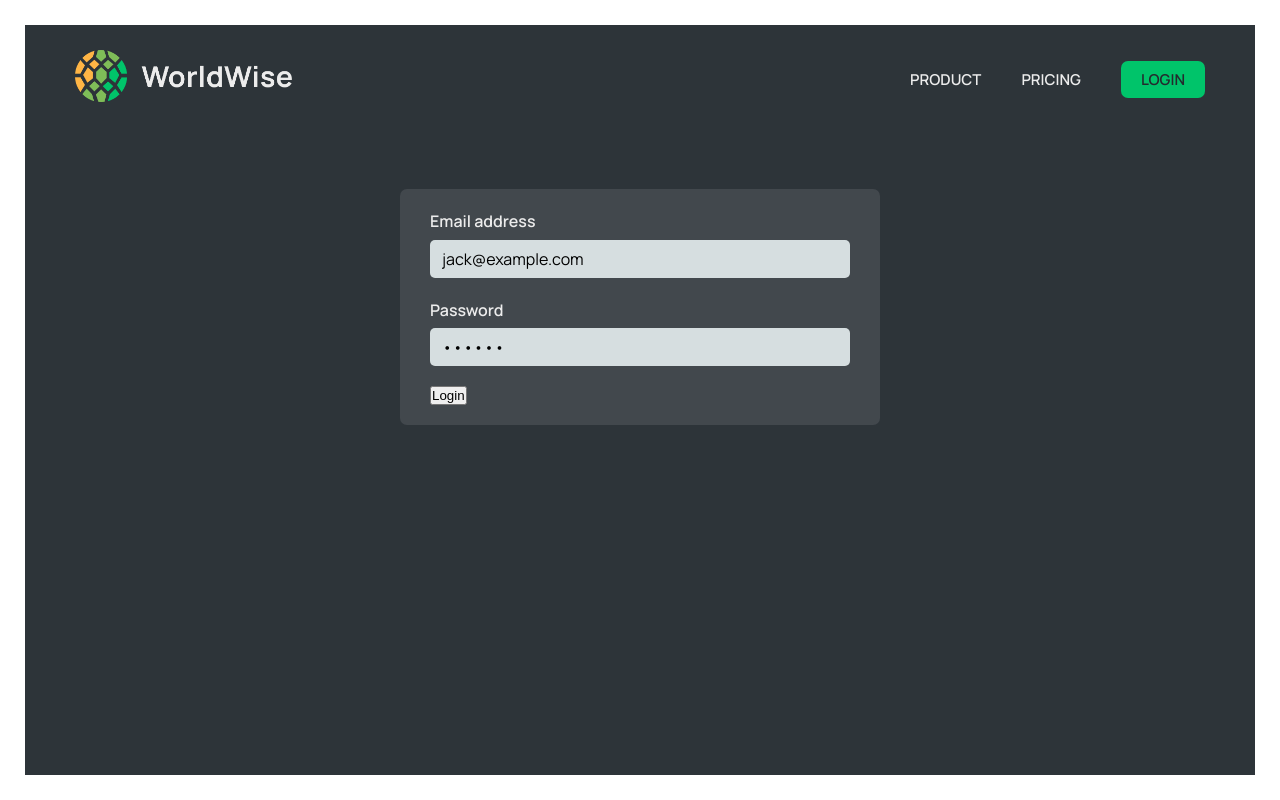
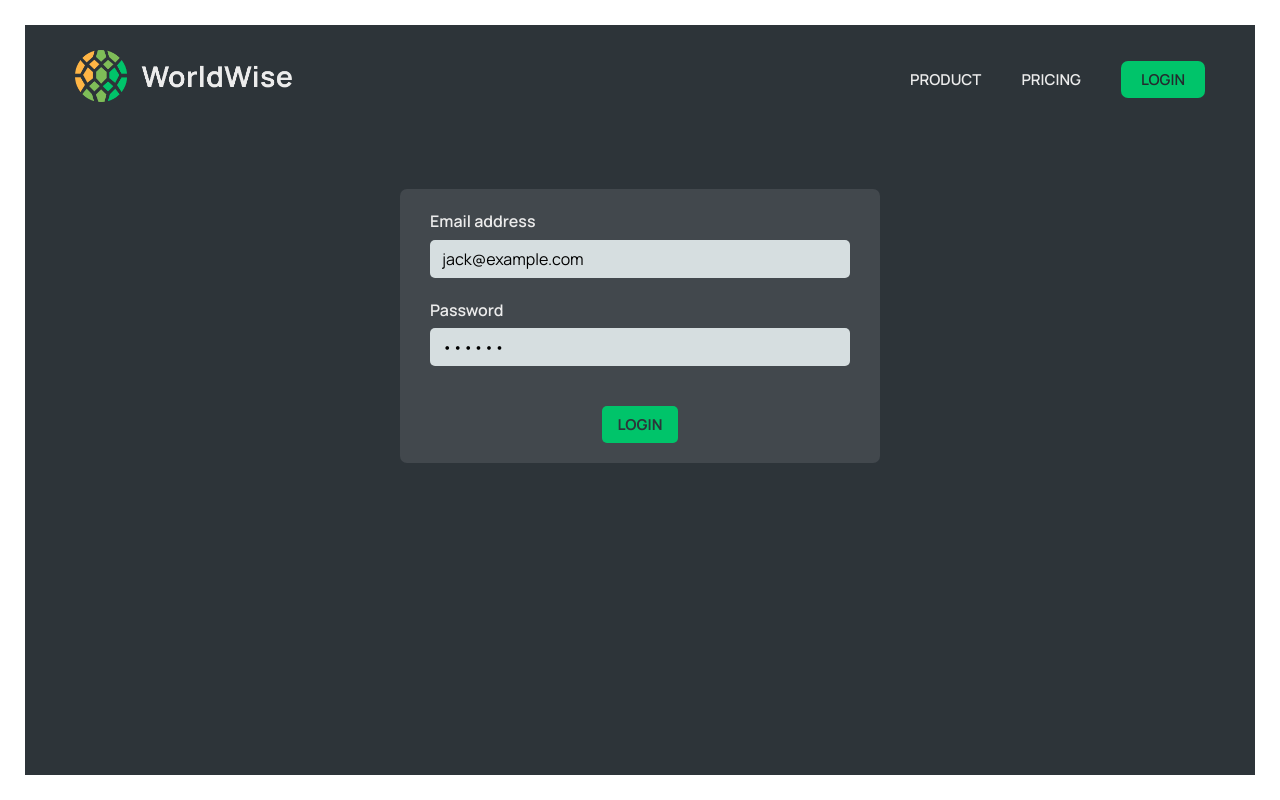
Before and after one commit to nishred/WorldWise, a React (Vite) app: page /login in a window 1280 px wide. Built offline with nearby package versions, Linux system fonts and the light colour scheme; data requests are answered from the project's data file.

Commit message:
Inplemented auth

```diff
--- a/src/App.jsx
+++ b/src/App.jsx
@@ -16,6 +16,7 @@ import CountryList from "./Components/CountryList";
 import { CitiesProvider } from "./Contexts/CitiesProvider";
 
 import Form from "./Components/Form"
+import { AuthProvider } from "./Contexts/AuthContext";
 
 
 const App = () => {
@@ -23,7 +24,7 @@ const App = () => {
 
   return (
 
-
+    <AuthProvider>
     <CitiesProvider>
     <div>
       <BrowserRouter>
@@ -51,6 +52,7 @@ const App = () => {
       </BrowserRouter>
      </div>
      </CitiesProvider>
+     </AuthProvider>
   )
 
 }
--- a/src/Components/Button.jsx
+++ b/src/Components/Button.jsx
@@ -2,11 +2,11 @@ import React from "react";
 
 import styles from "./Button.module.css"
 
-const Button = ({children,onClick,type}) => {
+const Button = ({children,onClick,type,style}) => {
 
   return (
 
-   <button className={`${styles.btn} ${styles[type]}`} onClick={onClick}>{children}</button>
+   <button style={style} className={`${styles.btn} ${styles[type]}`} onClick={onClick}>{children}</button>
 
 
   )
--- a/src/Components/User.jsx
+++ b/src/Components/User.jsx
@@ -1,3 +1,5 @@
+import { useNavigate } from "react-router-dom";
+import { useAuth } from "../Contexts/AuthContext";
 import styles from "./User.module.css";
 
 const FAKE_USER = {
@@ -8,9 +10,19 @@ const FAKE_USER = {
 };
 
 function User() {
-  const user = FAKE_USER;
 
-  function handleClick() {}
+  const {user,logout} = useAuth()
+
+  const navigate = useNavigate()
+
+  function handleClick() {
+
+    logout()
+
+    navigate("/")
+
+
+  }
 
   return (
     <div className={styles.user}>
--- /dev/null
+++ b/src/Contexts/AuthContext.jsx
@@ -0,0 +1,92 @@
+import React, { useReducer } from "react";
+
+
+const AuthContext = React.createContext()
+
+const initialState = {
+
+   user : null,
+   isAuthenticated : false
+
+}
+
+
+const FAKE_USER = {
+    name: "Jack",
+    email: "jack@example.com",
+    password: "qwerty",
+    avatar: "https://i.pravatar.cc/100?u=zz",
+  };
+
+
+function reducer(state,action)
+{
+
+
+   switch(action.type)
+   {
+
+
+    case "login":
+
+    return {user:action.payload,isAuthenticated : true}
+
+
+    case "logout":
+
+    return {user : null,isAuthenticated : false}
+
+
+   }
+}
+
+
+
+export const AuthProvider = ({children}) => {
+
+
+    const [{user,isAuthenticated},dispatch] = useReducer(reducer,initialState)
+
+
+    function login(email,password)
+    {
+
+       if(email === FAKE_USER.email && password === FAKE_USER.password)
+       {
+        dispatch({type : "login",payload : FAKE_USER})
+        return true
+       }
+       else
+       return false
+
+    }
+
+
+    function logout()
+    {
+
+      dispatch({type : "logout"})
+
+    }
+
+
+   return (
+
+     <AuthContext.Provider value = {{user,isAuthenticated,login,logout}}>
+      {children}
+     </AuthContext.Provider>
+
+   )
+
+}
+
+
+export function useAuth()
+{
+
+   const context = React.useContext(AuthContext)
+
+   return context
+
+
+}
--- a/src/pages/AppLayout.jsx
+++ b/src/pages/AppLayout.jsx
@@ -7,17 +7,35 @@ import Sidebar from "../Components/Sidebar";
 
 import Map from "../Components/Map";
 
+import User from "../Components/User";
+
 import { useNavigate } from "react-router-dom";
+import { useAuth } from "../Contexts/AuthContext";
+import { useEffect } from "react";
 
 function AppLayout() {
 
    const navigate = useNavigate()
+   const {isAuthenticated} = useAuth()
 
+
+   useEffect(() => {
+
+     if(!isAuthenticated)
+      navigate("/login")
+
+
+   },[isAuthenticated])
+
+
+   if(!isAuthenticated)
+      return null
 
   return (
      <div className={styles.app}>
      <Sidebar />
      <Map />
+     <User />
      </div>
   )
 }
--- a/src/pages/Login.jsx
+++ b/src/pages/Login.jsx
@@ -1,18 +1,50 @@
 import styles from "./Login.module.css";
-import {useState} from "react"
+import {useEffect, useState} from "react"
 import PageNav from "../Components/PageNav";
+import { useAuth } from "../Contexts/AuthContext";
+import { useNavigate } from "react-router-dom";
+
+import Button from "../Components/Button";
 
 export default function Login() {
   // PRE-FILL FOR DEV PURPOSES
   const [email, setEmail] = useState("jack@example.com");
   const [password, setPassword] = useState("qwerty");
 
+  const {login,isAuthenticated} = useAuth()
+
+  const navigate = useNavigate()
+
+  const [correntDetails,setCorrectDetails] = useState(true)
+
+
+  function handleSubmit(e)
+  {
+
+     e.preventDefault()
+     const res = login(email,password)
+     if(res)
+      setCorrectDetails(true)
+
+     if(!res)
+      setCorrectDetails(false)
+
+  }
+
+
+  useEffect(() => {
+
+    if(isAuthenticated)
+      navigate("/app")
+
+  },[isAuthenticated])
+
   return (
     <main className={styles.login}>
 
       <PageNav />
 
-      <form className={styles.form}>
+      <form className={styles.form} onSubmit={handleSubmit}>
         <div className={styles.row}>
           <label htmlFor="email">Email address</label>
           <input
@@ -33,8 +65,12 @@ export default function Login() {
           />
         </div>
 
-        <div>
-          <button>Login</button>
+        <div style={{textAlign : "center",color : "red"}}>
+        {!correntDetails && "Please check the details"}
+        </div>
+
+        <div className={styles["login-btn-wrapper"]}>
+          <Button type={"primary"}>Login</Button>
         </div>
       </form>
     </main>
--- a/src/pages/Login.module.css
+++ b/src/pages/Login.module.css
@@ -24,3 +24,10 @@
   flex-direction: column;
   gap: 0.5rem;
 }
+
+
+.login-btn-wrapper
+{
+  display: flex;
+  justify-content: center;
+}
```
